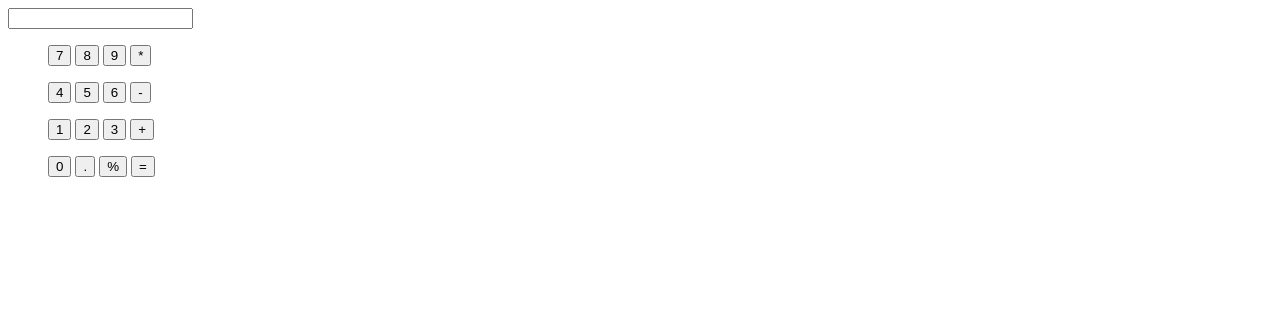
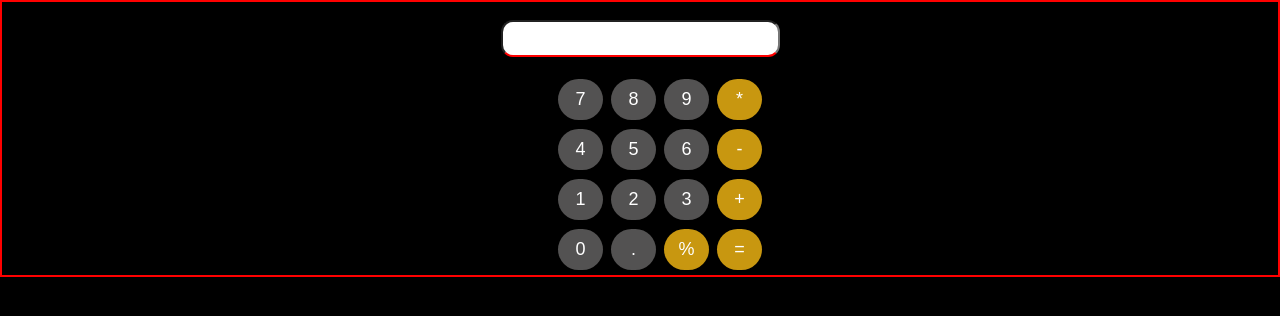
Before and after one commit to codeankitcode/basic-calculator, a plain HTML site: page index.html in a window 1280 px wide. Drawn offline with Linux system fonts and the light colour scheme.

Commit message:
styles-added
styles has been added

```diff
--- a/index.html
+++ b/index.html
@@ -14,39 +14,39 @@
          take four rows -->
 
     <div class="container">
-        <div>
-            <label><input type="text"></label>
+        <div class="input-div">
+            <label><input type="text" class="input-field"></label>
         </div>
         <div class="rows">
             <ul>
-                <li><button>7</button></li>
-                <li><button>8</button></li>
-                <li><button>9</button></li>
-                <li><button>*</button></li>
+                <li><button class="" id="">7</button></li>
+                <li><button class="" id="">8</button></li>
+                <li><button class="" id="">9</button></li>
+                <li><button class="yellow-btn" id="">*</button></li>
             </ul>
         </div>
         <div class="rows">
             <ul>
-                <li><button>4</button></li>
-                <li><button>5</button></li>
-                <li><button>6</button></li>
-                <li><button>-</button></li>
+                <li><button class="" id="">4</button></li>
+                <li><button class="" id="">5</button></li>
+                <li><button class="" id="">6</button></li>
+                <li><button class="yellow-btn" id="">-</button></li>
             </ul>
         </div>
         <div class="rows">
             <ul>
-                <li><button>1</button></li>
-                <li><button>2</button></li>
-                <li><button>3</button></li>
-                <li><button>+</button></li>
+                <li><button class="" id="">1</button></li>
+                <li><button class="" id="">2</button></li>
+                <li><button class="" id="">3</button></li>
+                <li><button class="yellow-btn" id="">+</button></li>
             </ul>
         </div>
         <div class="rows">
             <ul>
-                <li><button>0</button></li>
-                <li><button>.</button></li>
-                <li><button>%</button></li>
-                <li><button>=</button></li>
+                <li><button class="" id="">0</button></li>
+                <li><button class="" id="">.</button></li>
+                <li><button class="yellow-btn" id="">%</button></li>
+                <li><button class="yellow-btn" id="">=</button></li>
             </ul>
         </div>
     </div>
--- a/styles.css
+++ b/styles.css
@@ -1,8 +1,67 @@
-li{
-    display: inline;
-    /* list-style: none; */
+body{
+    margin: 0;
+    padding: 0;
+    background-color: black;
 }
+
 .container{
-    width: 393px;
+    /* width: 393px; */
+    display: flex;
+    flex-direction: column;
+    align-items: center;
+    /* margin: auto; */
+    border: 2px solid red;
 
 }
+
+
+
+/* styles of input */
+
+
+.input-div{
+    margin: 18px;
+}
+.input-field{
+    /* background-color: black; */
+    /* color: #fff; */
+    /* width: 100%; */
+    box-sizing: border-box;
+    padding: 5px;
+    font-size: 20px;
+    border-bottom: 2px solid red;
+    border-radius: 12px;
+}
+
+
+
+/* styles of buttons */
+
+
+ul{
+    display: flex;
+    flex-direction: row;
+}
+
+li{
+    /* display: inline; */
+    list-style: none;
+}
+
+button{
+    width: 45px;
+    padding: 10px 5px;
+    margin: -12px 4px;
+    border: none;
+    font-size: 18px;
+    text-align: center;
+    border-radius: 21px;
+    color: #fff;
+    background-color: rgb(83, 82, 82);
+
+}
+
+.yellow-btn{
+    background-color: rgb(200, 151, 16);
+    /* border: 20px; */
+}
```
